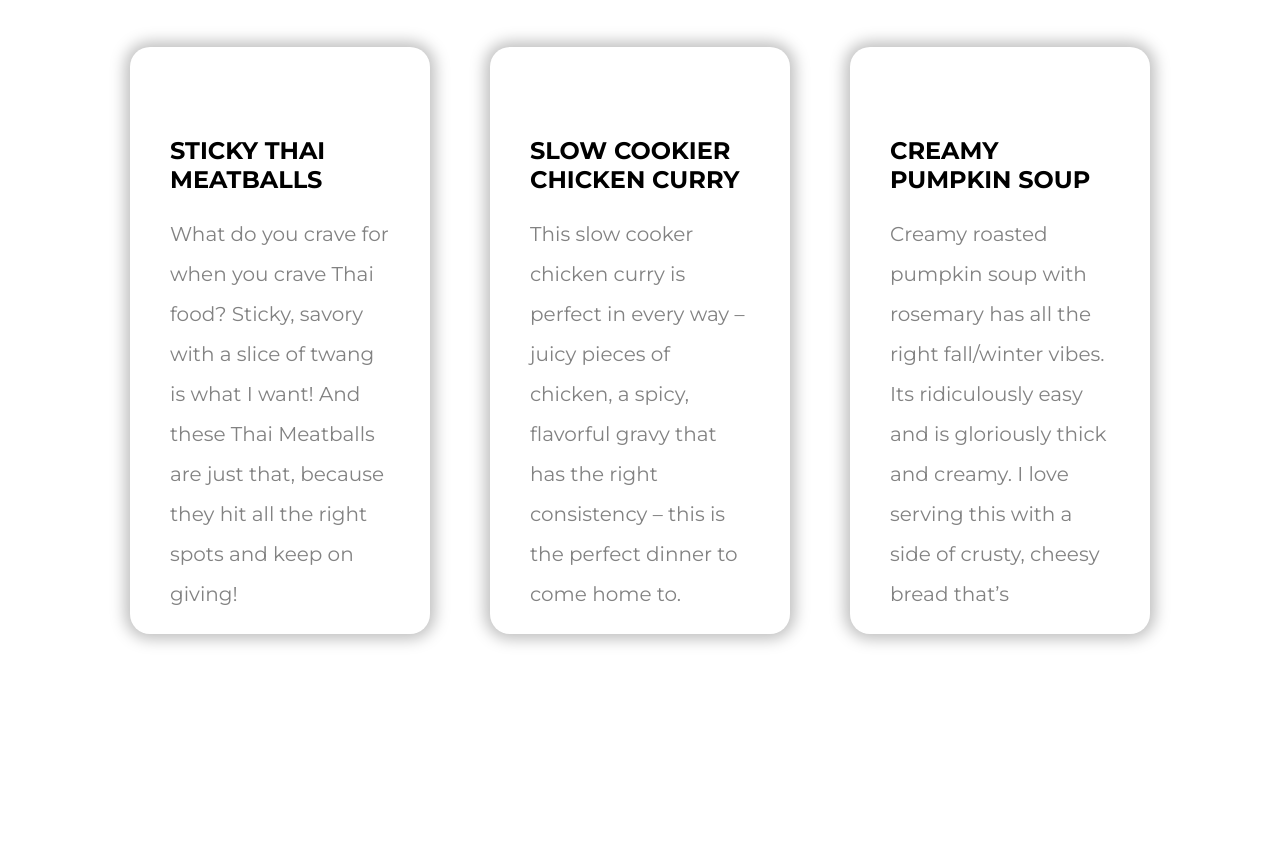
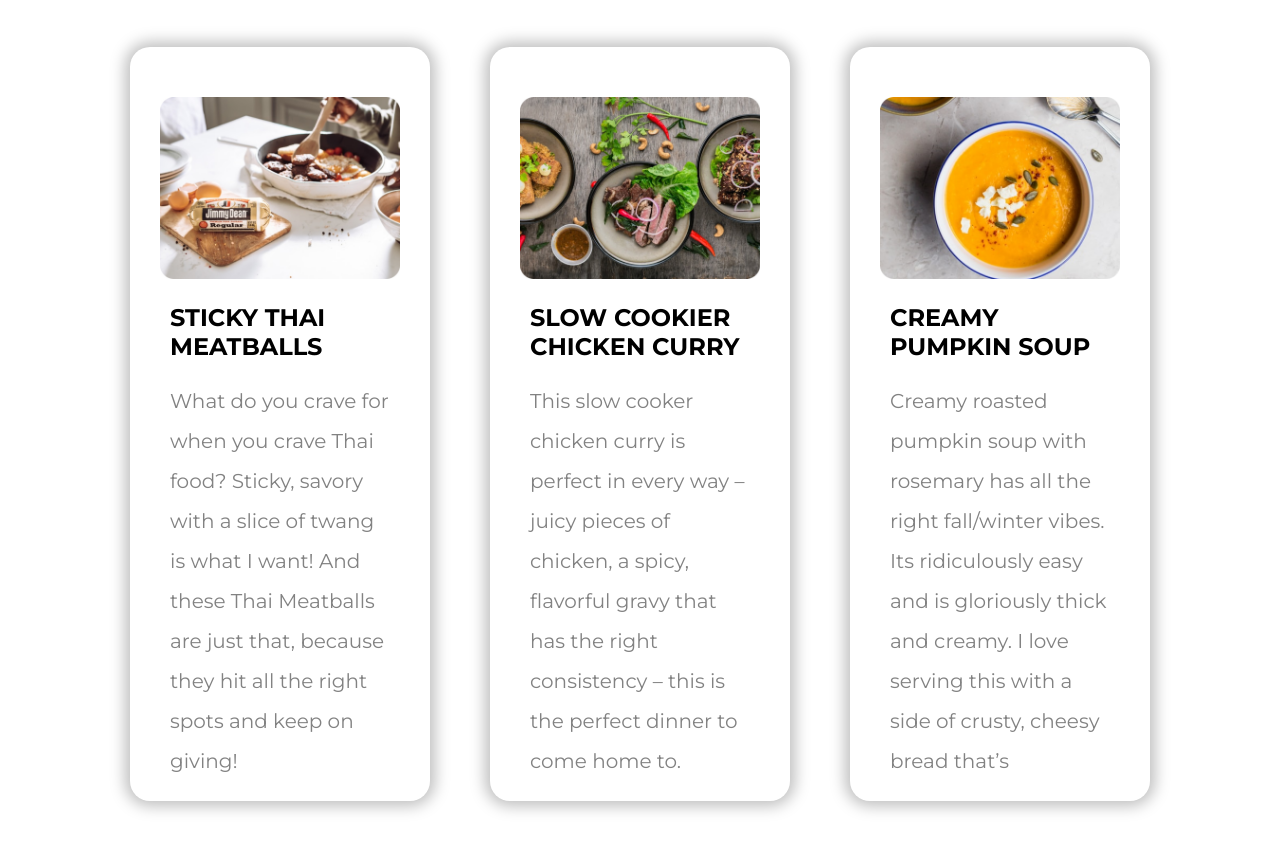
Before and after one commit to arafat4u/food-network, a plain HTML site: page index.html in a window 1280 px wide. Shown: the part 1553-2404 px from the top of the page. Before the commit the page ends 2317 px from the top, so only its background shows below. Drawn offline with Linux system fonts and the light colour scheme; the site is published under a folder, as on GitHub Pages, so addresses that start at the root find nothing.

Commit message:
recipie part photo update

```diff
--- a/index.html
+++ b/index.html
@@ -48,7 +48,7 @@
             along side my mum and grandmothers and conversations in my family <br> are always about the next meal.</p>
         <div class="flexible-container">
             <div class="recipie-item">
-                <img class="recipie-img" src="/images/food/Project Cover.jpg" alt="">
+                <img class="recipie-img" src="images/food/Project Cover.jpg" alt="">
                 <h2>sticky thai meatballs </h2>
                 <p>What do you crave for when you crave Thai food? Sticky, savory with a slice of twang is what I want!
                     And these Thai Meatballs are just that, because they hit all the right spots and keep on giving!
@@ -56,13 +56,13 @@
                 </p>
             </div>
             <div class="recipie-item">
-                <img class="recipie-img" src="/images/food/Project Cover1.jpg" alt="">
+                <img class="recipie-img" src="images/food/Project Cover1.jpg" alt="">
                 <h2>Slow Cookier Chicken Curry</h2>
                 <p>This slow cooker chicken curry is perfect in every way – juicy pieces of chicken, a spicy, flavorful
                     gravy that has the right consistency – this is the perfect dinner to come home to. </p>
             </div>
             <div class="recipie-item">
-                <img class="recipie-img" src="/images/food/Project Cover.png" alt="">
+                <img class="recipie-img" src="images/food/Project Cover.png" alt="">
                 <h2>Creamy Pumpkin Soup</h2>
                 <p>Creamy roasted pumpkin soup with rosemary has all the right fall/winter vibes. Its ridiculously easy
                     and is gloriously thick and creamy. I love serving this with a side of crusty, cheesy bread that’s
```
